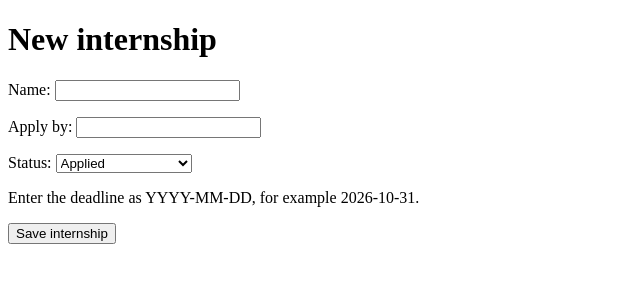
After one commit to doan951-wq/Internship_tracker, a Django app: page /new/ in a window 1280 px wide. The commit adds this page. Shown: the top 300 px of the page, without its empty margins (0-640 px from the left). Run offline with Django 5.2, Linux system fonts and the light colour scheme.

Commit message:
Add internship form and deadline display

```diff
--- /dev/null
+++ b/applications/forms.py
@@ -0,0 +1,13 @@
+# Django's forms module contains classes for building and validating forms.
+from django import forms
+
+# This is the Internship model class we wrote in this app's models.py file.
+from .models import Internship
+
+
+# ModelForm is a Django parent class that can build a form from a model.
+class InternshipForm(forms.ModelForm):
+    # Django reads this inner Meta class to learn which model and fields to use.
+    class Meta:
+        model = Internship
+        fields = ["name", "apply_by", "status"]
--- a/applications/templates/applications/internship_list.html
+++ b/applications/templates/applications/internship_list.html
@@ -11,7 +11,7 @@
     <ul>
         {% for internship in internships %}
             <!-- Double braces insert a value from an internship object. -->
-            <li>{{ internship.name }} — {{ internship.status }}</li>
+            <li>{{ internship.name }} — {{ internship.status }} — due {{ internship.apply_by }}</li>
         {% empty %}
             <li>No internships yet.</li>
         {% endfor %}
--- /dev/null
+++ b/applications/templates/applications/internship_new.html
@@ -0,0 +1,19 @@
+<!DOCTYPE html>
+<html lang="en">
+<head>
+    <meta charset="UTF-8">
+    <title>New internship</title>
+</head>
+<body>
+    <h1>New internship</h1>
+    <!-- POST sends the entered values to the view at this same URL. -->
+    <form method="post">
+        <!-- Django requires this token to protect form submissions. -->
+        {% csrf_token %}
+        <!-- Django fills in this form object from the view's context dictionary. -->
+        {{ form.as_p }}
+        <p>Enter the deadline as YYYY-MM-DD, for example 2026-10-31.</p>
+        <button type="submit">Save internship</button>
+    </form>
+</body>
+</html>
--- a/applications/views.py
+++ b/applications/views.py
@@ -1,5 +1,9 @@
-# Django provides render() to load an HTML template and return a response.
-from django.shortcuts import render
+# Django provides render() for HTML pages and redirect() to send the browser
+# to another URL after a successful form submission.
+from django.shortcuts import redirect, render
+
+# Import the form class we wrote in this app's forms.py file.
+from .forms import InternshipForm
 
 # Import our Internship model class from this app's models.py file.
 from .models import Internship
@@ -17,3 +21,19 @@ def internship_list(request):
 
     # Django searches the installed apps' templates folders for this file.
     return render(request, "applications/internship_list.html", context)
+
+
+def internship_new(request):
+    if request.method == "POST":
+        # request.POST holds the values the browser submitted.
+        form = InternshipForm(request.POST)
+        if form.is_valid():
+            form.save()
+            return redirect("/")
+    else:
+        # A GET request displays an empty form.
+        form = InternshipForm()
+
+    # An invalid POST shows the same form again with validation errors.
+    context = {"form": form}
+    return render(request, "applications/internship_new.html", context)
--- a/internship_tracker/urls.py
+++ b/internship_tracker/urls.py
@@ -18,11 +18,12 @@ from django.contrib import admin
 from django.urls import path
 
 # Import the function we wrote in applications/views.py.
-from applications.views import internship_list
+from applications.views import internship_list, internship_new
 
 # Django reads this list to choose a view for each requested address.
 urlpatterns = [
     # An empty route matches the homepage (/). Django calls this view for us.
     path('', internship_list),
+    path('new/', internship_new),
     path('admin/', admin.site.urls),
 ]
```
